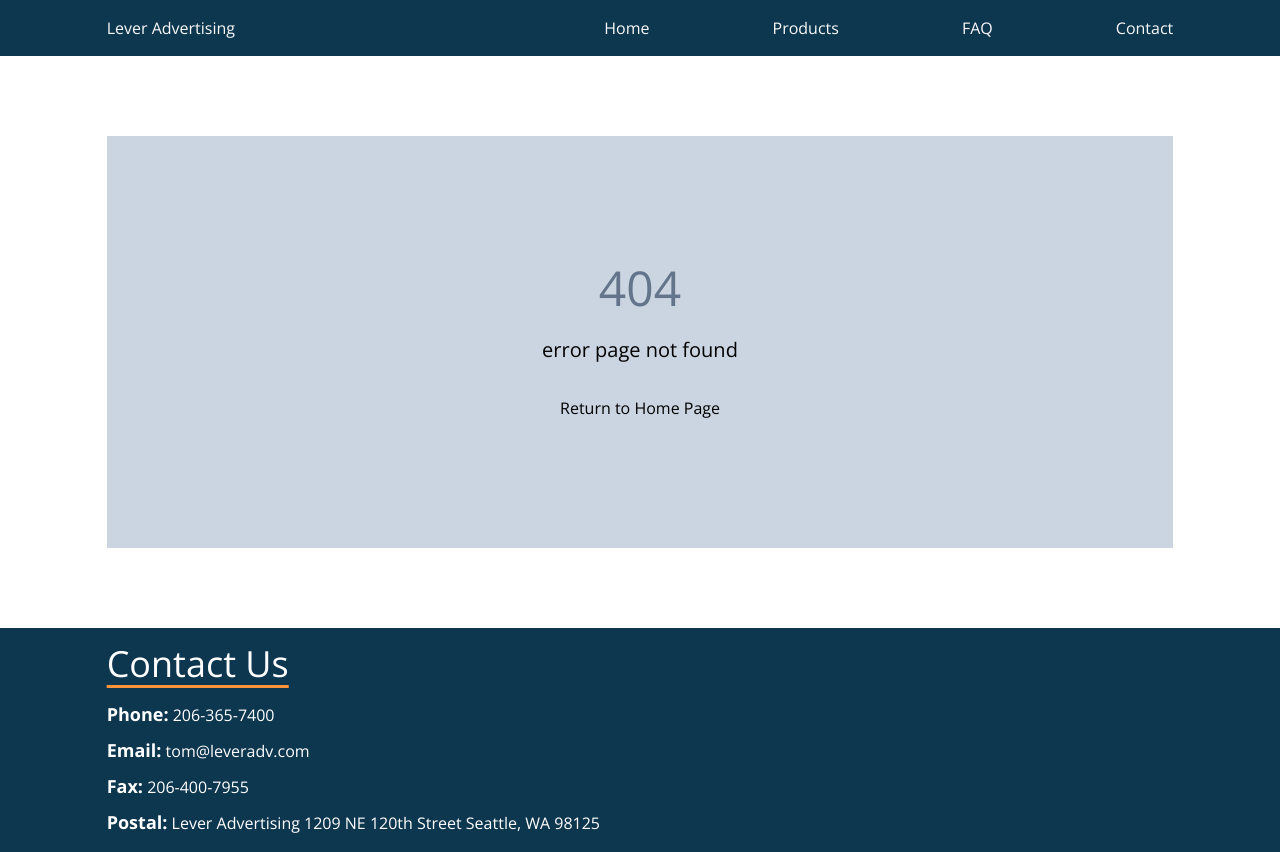
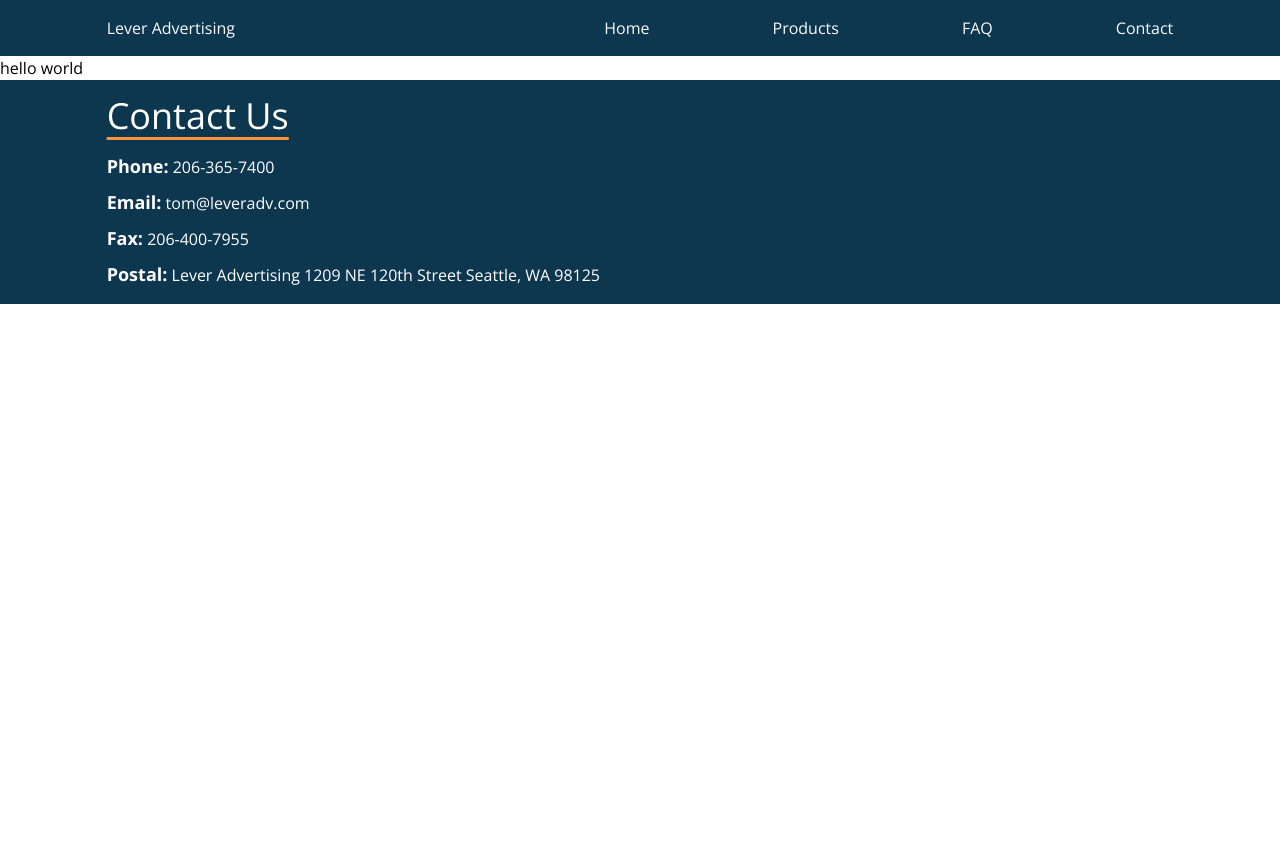
Before and after one commit to hennconnor/Lever-adv, a React (Create React App) app: page /products/1/order in a window 1280 px wide. After the commit the page ends 800 px from the top, so only its background shows below. Built offline with nearby package versions, Linux system fonts and the light colour scheme.

Commit message:
set up routing for form pages

```diff
--- a/src/App.js
+++ b/src/App.js
@@ -7,6 +7,8 @@ import Faq from "./Pages/Faq";
 import Contact from "./Pages/Contact";
 import Product from "./Pages/Product";
 import ErrorPage from "./Pages/ErrorPage";
+import OrderForm from "./Pages/OrderForm.js";
+import SampleForm from "./Pages/SampleForm.js";
 
 import { products } from './Products.js'
 
@@ -20,6 +22,8 @@ function App() {
         <Route path='faq' element={<Faq />} />
         <Route path='contact' element={<Contact />} />
         <Route path='products/:id' element={<Product products={products} />} />
+        <Route path='products/:id/order' element={<OrderForm />} />
+        <Route path='products/:id/sample' element={<SampleForm />} />
         <Route path='*' element={<ErrorPage />} />
       </Routes>
       <Footer />
--- /dev/null
+++ b/src/Pages/OrderForm.js
@@ -0,0 +1,11 @@
+import React from 'react'
+
+const OrderForm = () => {
+    return (
+        <div className='text-black'>
+            <p>hello world</p>
+        </div>
+    )
+}
+
+export default OrderForm
--- a/src/Pages/Product.js
+++ b/src/Pages/Product.js
@@ -1,5 +1,6 @@
 import React from 'react'
 import { useParams } from 'react-router-dom';
+import { Link } from 'react-router-dom';
 
 const Product = ({ products }) => {
     const { id } = useParams()
@@ -22,11 +23,11 @@ const Product = ({ products }) => {
                     </ul>
                 </div>
                 <div className='flex items-center justify-center gap-3'>
-                    <button className='border-2 p-2 border-red-400 text-red-400 hover:bg-red-400 hover:text-white'>Order Now</button>
-                    <button className='border-2 p-2 border-green-500 text-green-500 hover:bg-green-500 hover:text-white'>Order Sample</button>
+                    <Link to={`/products/${id}/order`} className='border-2 p-2 border-red-400 text-red-400 hover:bg-red-400 hover:text-white'>Order Now</Link>
+                    <Link to={`/products/${id}/sample`} className='border-2 p-2 border-green-500 text-green-500 hover:bg-green-500 hover:text-white'>Order Sample</Link>
                 </div>
             </div>
-        </div>
+        </div >
 
     )
 }
--- /dev/null
+++ b/src/Pages/SampleForm.js
@@ -0,0 +1,9 @@
+import React from 'react'
+
+const SampleForm = () => {
+    return (
+        <div className='text-black'>Hello from sample page</div>
+    )
+}
+
+export default SampleForm
```
